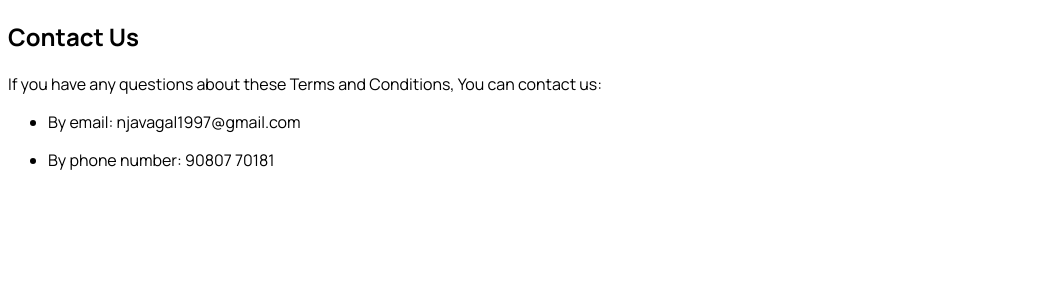
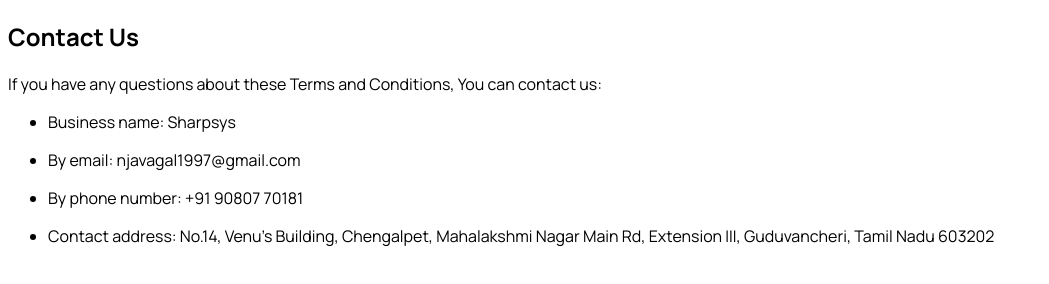
Before and after one commit to NavinSubramanian/FunnelWeb, a website: page views/contact.html in a window 1280 px wide. Shown: the whole page, without its empty margins (0-1049 px from the left). Drawn offline with Linux system fonts and the light colour scheme.

Commit message:
Corrected contact us page

```diff
--- a/views/contact.html
+++ b/views/contact.html
@@ -24,10 +24,16 @@
     <p>If you have any questions about these Terms and Conditions, You can contact us:</p>
     <ul>
         <li>
+            <p>Business name: Sharpsys</p>
+        </li>
+        <li>
             <p>By email: njavagal1997@gmail.com</p>
         </li>
         <li>
-            <p>By phone number: 90807 70181</p>
+            <p>By phone number: +91 90807 70181</p>
+        </li>
+        <li>
+            <p>Contact address: No.14, Venu's Building, Chengalpet, Mahalakshmi Nagar Main Rd, Extension III, Guduvancheri, Tamil Nadu 603202</p>
         </li>
     </ul>
 </body>
```
